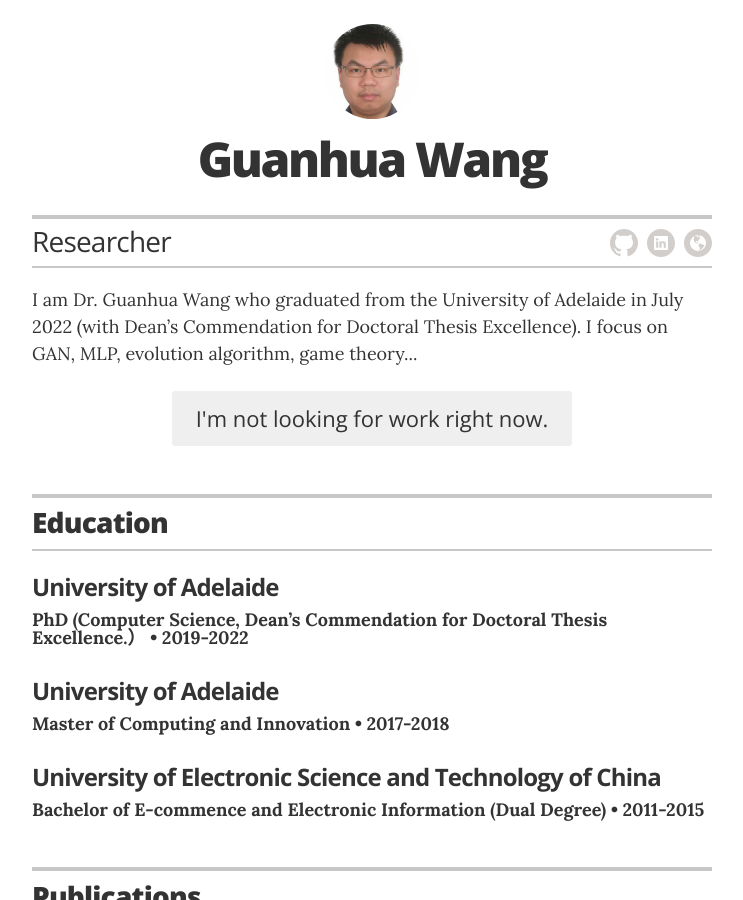
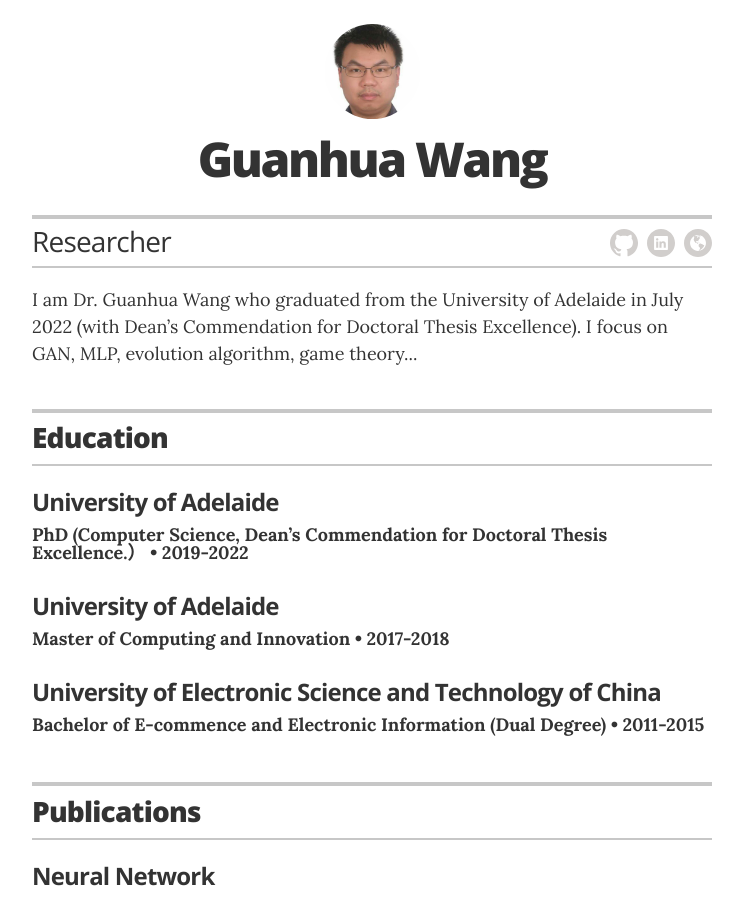
Before and after one commit to wgh1992/wgh1992.github.io, a Jekyll site: the page built from index.html, in a window 1280 px wide and 900 px high. Shown: the whole window, without its empty margins (268-1011 px from the left). Built offline with Jekyll 4.4.1, drawn with Linux system fonts in a browser that asks for light colours; some of the changed lines change nothing that is shown.

Commit message:
Update _config.yml

```diff
--- a/_config.yml
+++ b/_config.yml
@@ -29,7 +29,7 @@ resume_header_intro: "<p>I am Dr. Guanhua Wang who graduated from the University
 # "no" to display an "I'm not looking for work" message,
 # or remove the resume_looking_for_work option entirely
 # to leave blank
-resume_looking_for_work:        "no"
+# resume_looking_for_work:        "yes"
 
 # Decide which sections to use
 # comment out to hide
```
